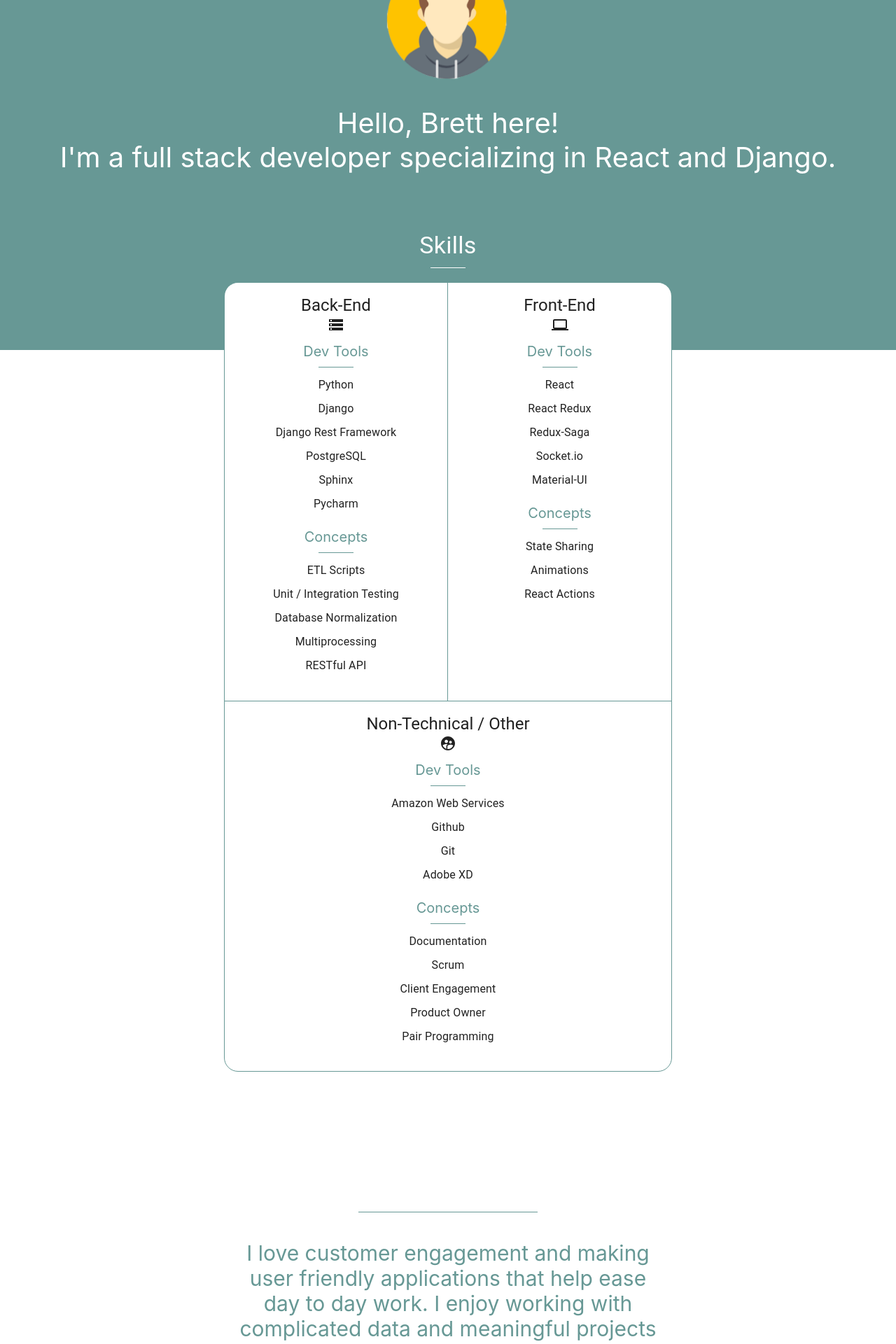
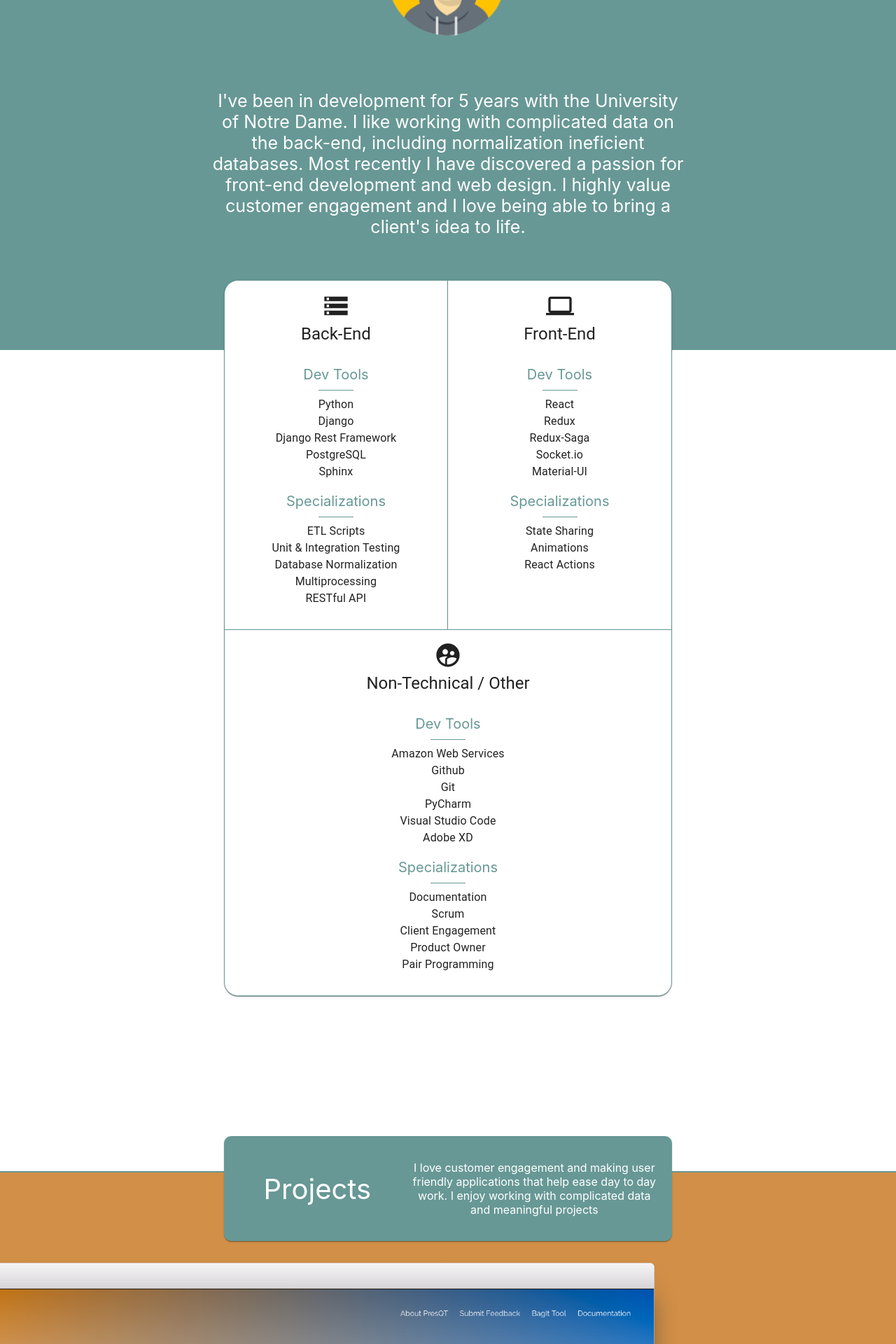
Before and after one commit to brettmfox33/Portfolio, a React (Create React App) app: page / in a window 1280 px wide. Shown: the part 220-2140 px from the top of the page at 70% size. Built offline with nearby package versions, Linux system fonts and the light colour scheme.

Commit message:
More work

```diff
--- a/src/App.js
+++ b/src/App.js
@@ -7,15 +7,19 @@
 import BreakTextOne from './components/break_text/breakTextOne';
 import BreakTextTwo from './components/break_text/breakTextTwo';
 import ContactForm from './components/contact/ContactForm';
+import BreakOne from './components/break_text/BreakOne';
+import BreakTwo from './components/break_text/BreakTwo';
 
 function App() {
   return (
     <Fragment>
       <Header />
       <Skills />
-      <BreakTextOne />
+      {/* <BreakTextOne /> */}
+      <BreakOne />
       <Projects />
-      <BreakTextTwo />
+      {/* <BreakTextTwo /> */}
+      <BreakTwo />
       <ContactForm />
       <Footer />
     </Fragment>
--- /dev/null
+++ b/src/components/break_text/BreakOne.js
@@ -0,0 +1,25 @@
+/** @jsx jsx */
+import { jsx } from '@emotion/core'
+import { Grid, Paper } from '@material-ui/core'
+import colors from "../../styles/colors";
+
+export default function BreakOne() {
+  return (
+    <Grid md={12} container direction="row" justify="center" alignItems="center" css={{height: 150, marginBottom: -100}}>
+      <Grid md={6} css={{height: '100%', zIndex: 2}}>
+        <Paper css={{height: '100%', backgroundColor: colors.main, borderRadius: 10, color: "white"}}>
+        <Grid md={12} css={{height: '100%'}} container direction="row" justify="center" alignItems="center">
+          <Grid md={5} item css={{height: '100%', fontSize: 40}} container direction="row" justify="center" alignItems="center">
+            Projects
+          </Grid>
+          <Grid md={7} item css={{paddingRight: 20, height: '100%', textAlign: "center"}} container direction="row" justify="center" alignItems="center">
+            I love customer engagement and making user friendly applications
+            that help ease day to day work. I enjoy working with complicated
+            data and meaningful projects
+          </Grid>
+        </Grid>
+        </Paper>
+      </Grid>
+    </Grid>
+  )
+}
--- /dev/null
+++ b/src/components/break_text/BreakTwo.js
@@ -0,0 +1,30 @@
+/** @jsx jsx */
+import { jsx } from '@emotion/core'
+import { Grid, Paper, Divider } from '@material-ui/core'
+import colors from "../../styles/colors";
+
+export default function BreakTwo() {
+  return (
+    <Grid md={12} container direction="row" justify="center" alignItems="center" css={{marginBottom: 20, height: 150, paddingLeft: 50, paddingRight: 50}}>
+      <Grid md={3}>
+        <Divider css={{height:2, backgroundColor:colors.main}}></Divider>
+      </Grid>
+      <Grid md={6} css={{height: '100%', zIndex: 2}}>
+        <Paper css={{height: '100%', backgroundColor: colors.main, borderRadius: 10, color: "white"}}>
+        <Grid md={12} css={{height: '100%'}} container direction="row" justify="center" alignItems="center">
+          <Grid md={5} item css={{height: '100%', fontSize: 40}} container direction="row" justify="center" alignItems="center">
+            Contact Me
+          </Grid>
+          <Grid md={7} item css={{paddingRight: 20, height: '100%', textAlign: "center"}} container direction="row" justify="center" alignItems="center">
+            I am seeking freelance opportunities within any of my tech stacks.
+            Small businesses and non-profits to the front of the line!
+          </Grid>
+        </Grid>
+        </Paper>
+      </Grid>
+      <Grid md={3}>
+        <Divider css={{height:2, backgroundColor:colors.main}}></Divider>
+      </Grid>
+    </Grid>
+  )
+}
--- a/src/components/header/Header.js
+++ b/src/components/header/Header.js
@@ -10,16 +10,22 @@
     backgroundColor: colors.main
   },
   content: {
-    marginTop: -100,
+    marginTop: -200,
     color: "white",
     fontSize: 40,
     textAlign: "center"
   },
-  topText: {
-    marginTop: 30
-  },
   avatarImage: {
     maxWidth: 200
+  },
+  bottomText: {
+    marginBottom: 30
+  },
+  underText: {
+    fontSize: 25,
+    marginTop: 70,
+    paddingLeft: 300,
+    paddingRight: 300
   }
 });
 
@@ -39,6 +45,17 @@
         justify="center"
         className={classes.content}
       >
+        {/* TOP TEXT */}
+        <Grid>
+          Hello, Brett here!
+        </Grid>
+        {/* BOTTOM TEXT */}
+        <Grid
+          className={classes.bottomText}
+        >
+            I'm a full stack developer specializing in React and Django.
+        </Grid>
+
         {/* IMAGE */}
         <Grid
           container
@@ -54,14 +71,9 @@
           />
         </Grid>
 
-        {/* TOP TEXT */}
-        <Grid className={classes.topText}>
-            Hello, Brett here!
-        </Grid>
-
-        {/* BOTTOM TEXT */}
-        <Grid>
-            I'm a full stack developer specializing in React and Django.
+        <Grid className={classes.underText}>
+           I've been in development for 5 years with the University of Notre Dame. I like working with complicated data on the back-end, including normalization ineficient databases.
+           Most recently I have discovered a passion for front-end development and web design. I highly value customer engagement and I love being able to bring a client's idea to life.
         </Grid>
       </Grid>
     </Grid>
--- a/src/components/projects/Projects.js
+++ b/src/components/projects/Projects.js
@@ -4,10 +4,12 @@
 import makeStyles from "@material-ui/core/styles/makeStyles";
 import data from "../../data.json"
 import Project from "./Project"
+import colors from '../../styles/colors';
 
 const useStyles = makeStyles({
   GridContainer: {
-    marginBottom: 200
+    marginBottom: 200,
+    borderTop: `2px solid ${colors.main}`
   },
 });
 
--- a/src/components/skills/Skills.js
+++ b/src/components/skills/Skills.js
@@ -12,10 +12,11 @@
 import ComputerIcon from '@material-ui/icons/Computer';
 import StorageIcon from '@material-ui/icons/Storage';
 import SupervisedUserCircleIcon from '@material-ui/icons/SupervisedUserCircle';
+import { Paper } from '@material-ui/core';
 
 const useStyles = makeStyles({
   cardContainer: {
-    marginTop: -170,
+    marginTop: -100,
     marginBottom: 200,
     justifyContent: "center"
   },
@@ -27,7 +28,7 @@
     borderTop: `1.5px solid ${colors.main}`,
     borderRight: `1.5px solid ${colors.main}`,
     borderRadius: "20px 0px 0px 0px",
-    height: "100%"
+    height: "100%",
   },
   cardRight: {
     borderRight: `1.5px solid ${colors.main}`,
@@ -57,7 +58,7 @@
   return(
     <Grid container className={classes.cardContainer}>
       {/* SKILLS*/}
-      <Grid
+      {/* <Grid
         container
         direction="column"
         justify="center"
@@ -71,24 +72,24 @@
         <Grid>
           <Divider className={classes.divider} variant="middle" />
         </Grid>
-      </Grid>
+      </Grid> */}
 
       {/* TOP CARDS*/}
       <Grid container className={classes.cardTop} spacing={0}>
         {/* LEFT CARD*/}
         <Grid item md={3}>
-          <Card className={classes.cardLeft} variant="outlined">
+          <Card className={classes.cardLeft} elevation={1}>
             <CardContent>
-              <SkillsList icon={<StorageIcon />} data={data.skills.backEnd} title="Back-End"/>
+              <SkillsList icon={<StorageIcon css={{fontSize: 40}} />} data={data.skills.backEnd} title="Back-End"/>
             </CardContent>
           </Card>
         </Grid>
 
         {/* RIGHT CARD*/}
         <Grid item md={3}>
-          <Card className={classes.cardRight} variant="outlined">
+          <Card className={classes.cardRight} elevation={1}>
             <CardContent>
-              <SkillsList icon={<ComputerIcon />} data={data.skills.frontEnd} title="Front-End"/>
+              <SkillsList icon={<ComputerIcon css={{fontSize: 40}} />} data={data.skills.frontEnd} title="Front-End"/>
             </CardContent>
           </Card>
         </Grid>
@@ -96,9 +97,9 @@
 
       {/* BOTTOM CARD*/}
         <Grid item md={6}>
-          <Card className={classes.cardBottom} variant="outlined">
+          <Card className={classes.cardBottom} elevation={1}>
             <CardContent>
-              <SkillsList icon={<SupervisedUserCircleIcon />} data={data.skills.nonTechnical} title="Non-Technical / Other"/>
+              <SkillsList icon={<SupervisedUserCircleIcon css={{fontSize: 40}} />} data={data.skills.nonTechnical} title="Non-Technical / Other"/>
             </CardContent>
           </Card>
         </Grid>
--- a/src/components/skills/SkillsList.js
+++ b/src/components/skills/SkillsList.js
@@ -16,7 +16,11 @@
     marginTop: 10
   },
   listText: {
-    textAlign: "center"
+    textAlign: "center",
+  },
+  listTextRoot: {
+    marginTop: 0,
+    marginBottom: 0,
   },
   subHeaders: {
     color: colors.main,
@@ -24,8 +28,11 @@
     marginTop: 10
   },
   root: {
-    paddingTop: 1,
-    paddingBottom: 1
+    paddingTop: 0,
+    paddingBottom: 0
+  },
+  title: {
+    marginBottom: 20
   }
 });
 
@@ -40,16 +47,18 @@
       alignItems="center"
     >
 
+      {/* ICON */}
+      <Grid>
+        {icon}
+      </Grid>
+
       {/* TITLE */}
-      <Grid>
+      <Grid
+        className={classes.title}
+      >
         <Typography variant="h5">
           {title}
         </Typography>
-      </Grid>
-
-      {/* ICON */}
-      <Grid>
-        {icon}
       </Grid>
 
       {/* DEV TOOLS */}
@@ -66,7 +75,7 @@
                   key={skill}
                 >
                   <ListItemText
-                    classes={{ primary: classes.listText }}
+                    classes={{ root: classes.listTextRoot, primary: classes.listText }}
                     primary={skill}
                   />
                 </ListItem>
@@ -75,21 +84,21 @@
           </List>
       </Grid>
 
-      {/* CONCEPTS */}
+      {/* SPECIALIZATION */}
       <Grid className={classes.subHeaders} >
-        Concepts
+        Specializations
       </Grid>
       <Divider className={classes.divider} variant="middle" />
       <Grid item md={12}>
           <List>
-            {data.concepts.map(skill => {
+            {data.specializations.map(skill => {
               return (
                 <ListItem
                   className={classes.root}
                   key={skill}
                 >
                   <ListItemText
-                    classes={{ primary: classes.listText }}
+                    classes={{ root: classes.listTextRoot, primary: classes.listText }}
                     primary={skill}
                   />
                 </ListItem>
--- a/src/data.json
+++ b/src/data.json
@@ -2,16 +2,15 @@
     "skills": {
         "backEnd": {
             "devTools": [
-                "Python",
-                "Django",
-                "Django Rest Framework",
-                "PostgreSQL",
-                "Sphinx",
-                "Pycharm"
+              "Python",
+              "Django",
+              "Django Rest Framework",
+              "PostgreSQL",
+              "Sphinx"
             ],
-            "concepts": [
+            "specializations": [
                 "ETL Scripts",
-                "Unit / Integration Testing",
+                "Unit & Integration Testing",
                 "Database Normalization",
                 "Multiprocessing",
                 "RESTful API"
@@ -20,12 +19,12 @@
         "frontEnd": {
             "devTools": [
                 "React",
-                "React Redux",
+                "Redux",
                 "Redux-Saga",
                 "Socket.io",
                 "Material-UI"
             ],
-            "concepts": [
+            "specializations": [
                 "State Sharing",
                 "Animations",
                 "React Actions"
@@ -36,9 +35,11 @@
                 "Amazon Web Services",
                 "Github",
                 "Git",
+                "PyCharm",
+                "Visual Studio Code",
                 "Adobe XD"
             ],
-            "concepts": [
+            "specializations": [
                 "Documentation",
                 "Scrum",
                 "Client Engagement",
```
